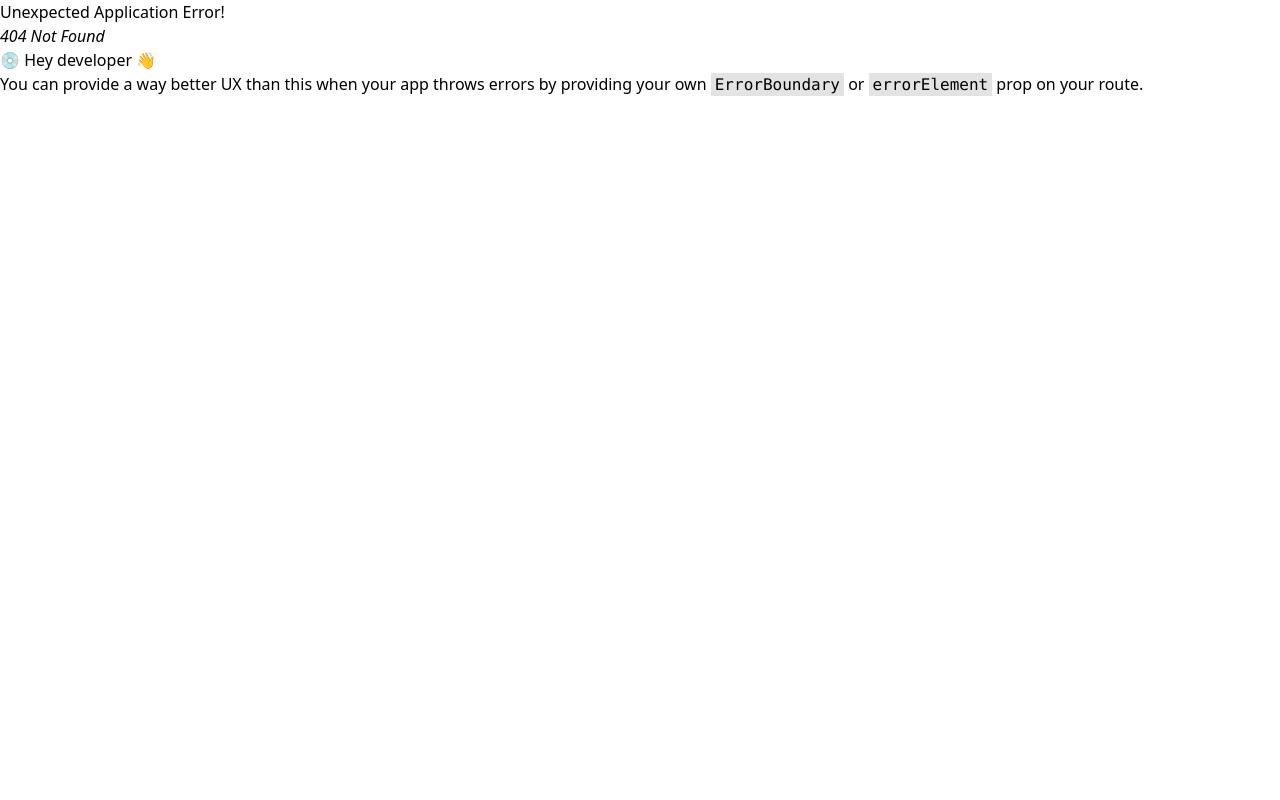
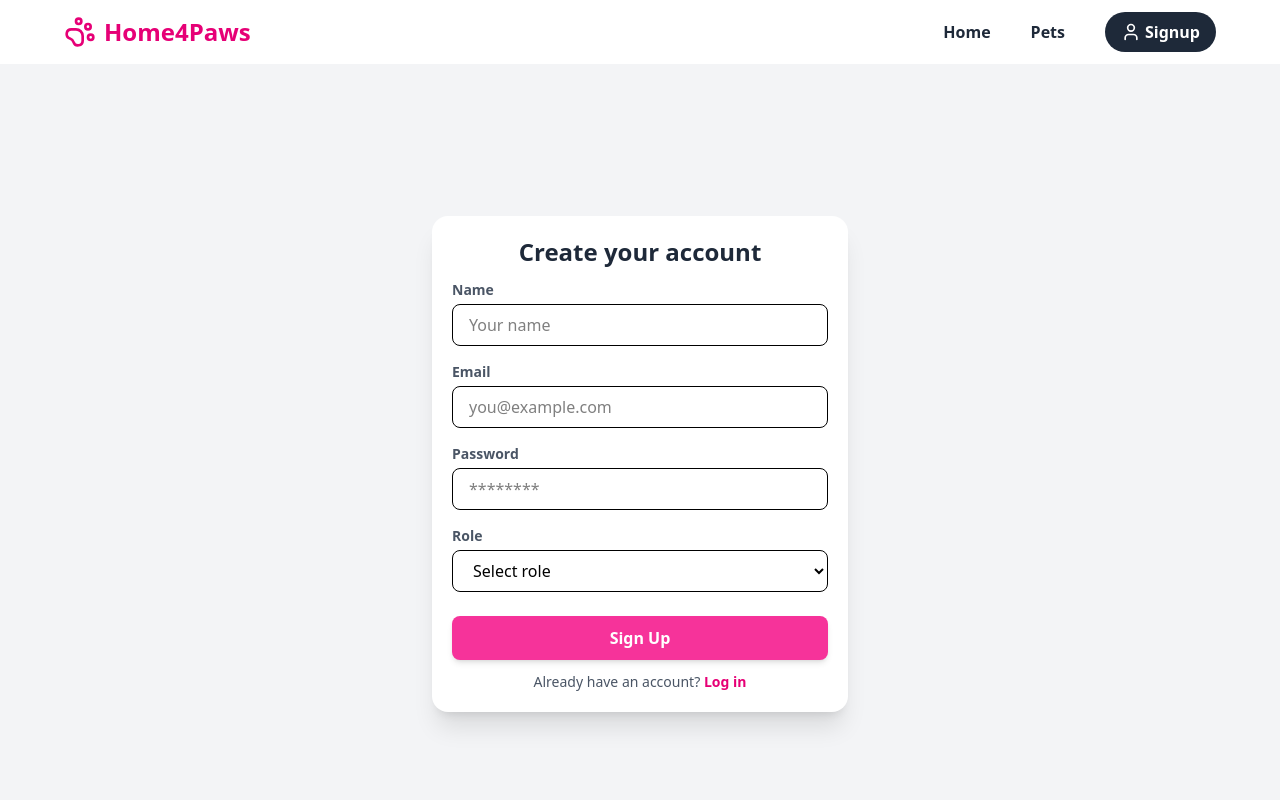
Before and after one commit to priyanshuBS/Home4Paws, a React (Vite) app in the folder client/: page /signup in a window 1280 px wide. Before the commit this address had no page. Shown: the top 800 px of the page. Built offline with nearby package versions, Linux system fonts and the light colour scheme.

Commit message:
upload already existing project to github

```diff
--- a/client/src/components/Footer.jsx
+++ b/client/src/components/Footer.jsx
@@ -8,8 +8,8 @@ const Footer = () => {
         {/* about website */}
         <div>
           <div className="flex items-center gap-2 mb-4">
-            <PawPrint className="w-6 h-6 text-white md:w-4 md:h-4" />
-            <h2 className="text-2xl font-semibold text-white md:text-[1.1rem]">
+            <PawPrint className="w-6 h-6 text-white" />
+            <h2 className="text-2xl font-semibold text-white md:text-[1.4rem]">
               Home4Paws
             </h2>
           </div>
--- a/client/src/main.jsx
+++ b/client/src/main.jsx
@@ -2,10 +2,10 @@ import { StrictMode } from "react";
 import { createRoot } from "react-dom/client";
 import "./index.css";
 import { RouterProvider } from "react-router-dom";
-import router from "./routes/Routes.jsx";
+import appRouter from "./routes/Routes.jsx";
 
 createRoot(document.getElementById("root")).render(
   <StrictMode>
-    <RouterProvider router={router} />
+    <RouterProvider router={appRouter} />
   </StrictMode>
 );
--- /dev/null
+++ b/client/src/pages/Signup.jsx
@@ -0,0 +1,113 @@
+import React, { useState } from "react";
+import { Link } from "react-router-dom";
+
+const Signup = () => {
+  const [formData, setFormData] = useState({
+    name: "",
+    email: "",
+    password: "",
+    role: "",
+  });
+
+  const handleChange = (e) => {
+    setFormData((prev) => ({
+      ...prev,
+      [e.target.name]: e.target.value,
+    }));
+  };
+
+  const handleSubmit = (e) => {
+    e.preventDefault();
+    console.log("Form submitted:", formData);
+    // Call API here
+  };
+
+  return (
+    <div className="flex items-center justify-center min-h-screen bg-gray-100 px-4">
+      <div className="w-full sm:w-2/3 md:w-1/2 lg:w-1/3 h-10/12 p-5 bg-white rounded-2xl shadow-xl">
+        <h2 className="text-2xl font-bold mb-3 text-center text-gray-800">
+          Create your account
+        </h2>
+        <form onSubmit={handleSubmit} className="space-y-4">
+          <div>
+            <label className="block mb-1 text-gray-600 font-semibold text-sm">
+              Name
+            </label>
+            <input
+              type="text"
+              name="name"
+              value={formData.name}
+              onChange={handleChange}
+              className="w-full px-4 py-2 border rounded-lg focus:outline-none focus:border-2 focus:border-pink-400 transition-all duration-150 ease-in"
+              placeholder="Your name"
+              required
+            />
+          </div>
+          <div>
+            <label className="block mb-1 text-gray-600 font-semibold text-sm">
+              Email
+            </label>
+            <input
+              type="email"
+              name="email"
+              value={formData.email}
+              onChange={handleChange}
+              className="w-full px-4 py-2 border rounded-lg focus:outline-none focus:ring-2 focus:ring-pink-400"
+              placeholder="you@example.com"
+              required
+            />
+          </div>
+          <div>
+            <label className="block mb-1 text-gray-600 font-semibold text-sm">
+              Password
+            </label>
+            <input
+              type="password"
+              name="password"
+              value={formData.password}
+              onChange={handleChange}
+              className="w-full px-4 py-2 border rounded-lg focus:outline-none focus:ring-2 focus:ring-pink-400"
+              placeholder="********"
+              required
+            />
+          </div>
+          <div>
+            <label className="block mb-1 text-gray-600 font-semibold text-sm">
+              Role
+            </label>
+            <select
+              name="role"
+              value={formData.role}
+              onChange={handleChange}
+              className="w-full px-4 py-2 border rounded-lg focus:outline-none focus:ring-2 focus:ring-pink-400"
+              required
+            >
+              <option value="">Select role</option>
+              <option value="customer">Customer</option>
+              <option value="owner">Owner</option>
+              <option value="delivery">Delivery</option>
+              <option value="admin">Admin</option>
+            </select>
+          </div>
+          <button
+            type="submit"
+            className="w-full py-2.5 mt-2 bg-pink-500 hover:bg-pink-600 text-white font-semibold rounded-lg shadow-md transition duration-300"
+          >
+            Sign Up
+          </button>
+        </form>
+        <p className="mt-3 text-center text-gray-600 text-sm">
+          Already have an account?{" "}
+          <Link
+            to="/login"
+            className="text-pink-600 font-semibold hover:underline"
+          >
+            Log in
+          </Link>
+        </p>
+      </div>
+    </div>
+  );
+};
+
+export default Signup;
```
Also changed, not shown: client/src/routes/Routes.jsx (+7 -2 lines), client/src/pages/Login.jsx (added), client/src/pages/Pets.jsx (added).
